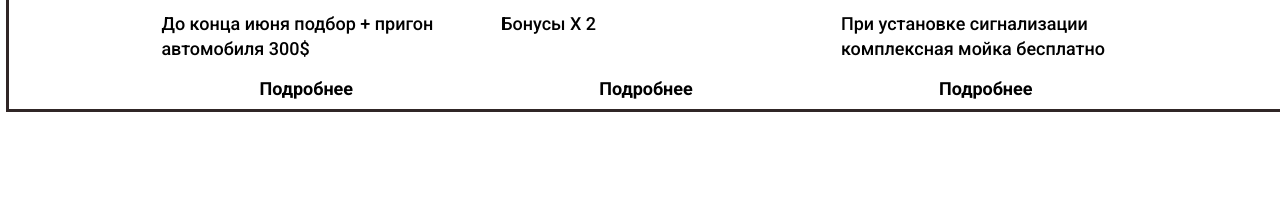
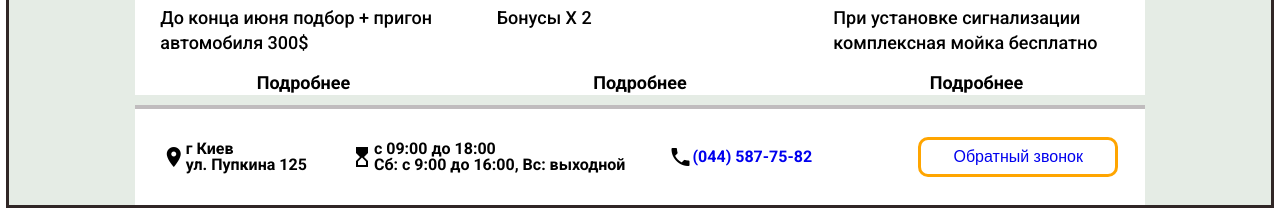
Before and after one commit to Kostya-pixel/Auto-Service-website, a website: page app/index.html in a window 1280 px wide. Shown: the part 2017-2225 px from the top of the page. Before the commit the page ends 2129 px from the top, so only its background shows below. Drawn offline with nearby package versions, Linux system fonts and the light colour scheme; files that its build step writes are made by us from their sources.

Commit message:
added footer content

```diff
--- a/app/index.html
+++ b/app/index.html
@@ -150,21 +150,36 @@
 
         </div>
 
-
-      </div>
       <footer class="footer__block-flex">
         <div class="footer__contacts">
-          <div class="footer__address"></div>
-          <div class="footer__working-hours"></div>
-          <div class="footer__phone-number"></div>
-          <div class="footer__btn-callback"></div>
+          <div class="footer__address">
+            <span class="material-icons">
+              place
+              </span>
+            <p>г Киев <br>ул. Пупкина 125</p>
+          </div>
+          <div class="footer__working-hours">
+            <span class="material-icons">
+              hourglass_top
+              </span>
+            <p>с 09:00 до 18:00<br>Сб: с 9:00 до 16:00, Вс: выходной</p>
+          </div>
+          <div class="footer__phone-number">
+            <span class="material-icons">
+              phone
+              </span>
+            <p> <a href="#">(044) 587-75-82</a></p>
+          </div>
+          <div class="footer__btn-callback">
+            <button class="btn__callback"><a href="#">Обратный звонок</a></button>
+          </div>
         </div>
       </footer>
+      </div>
 
 
 
 
-      <!-- <img class="bgd__image" src="https://i.pinimg.com/originals/30/bd/56/30bd5660a47b6be96e4cbdf153c711ce.jpg" alt="bgd"> -->
 
   </div>
 
--- a/app/styles/style.scss
+++ b/app/styles/style.scss
@@ -24,12 +24,12 @@ a {
 }
 .wrapper{
     position: absolute;
-    box-sizing: content-box;
+    box-sizing: border-box;
     // padding-top: 124px;
     width: 100%;
-    height: 2000px;
+    // height: 2500px;
     border: 6px solid rgb(240, 1, 1);
-    background-color: rgb(229, 236, 229);
+    // background-color: rgb(229, 236, 229);
     // background-image: url(https://i.pinimg.com/originals/30/bd/56/30bd5660a47b6be96e4cbdf153c711ce.jpg);
 
 
@@ -105,7 +105,7 @@ a {
 
  }
 
- .header__btn-callback {
+ .header__btn-callback, .footer__btn-callback {
     display: flex;
     width: 200px;
     border-radius: 10px;
@@ -169,11 +169,12 @@ a {
     position: absolute;
     box-sizing: border-box;
     width: 100%;
-    height: 100%;
+    // height: 100%;
     display: flex;
     flex-direction: column;
    align-items: center;
     border: 3px solid rgb(48, 38, 38);
+    background-color: rgb(229, 236, 229);
  & h2{
     margin-top: 15px;
     padding: 0;
@@ -184,7 +185,7 @@ a {
     margin-top: 15px;
     width: 80%;
     height: 900px;
-    border: 3px solid rgb(18, 204, 34);
+    // border: 3px solid rgb(18, 204, 34);
     background-color: white;
   }
   .block__price-content{
@@ -262,16 +263,18 @@ a {
     width: 100%;
     // border: 3px solid rgb(247, 197, 33);
       & a{
+          box-sizing: border-box;
         font-weight: 700;
         font-size: 18px;
         line-height: 25px;
         color: #000;
         &:hover{
             color: rgb(253, 6, 6);
-            border-top: 3px solid rgb(253, 7, 7);
+            border-top: 1px solid rgb(253, 7, 7);
         }
       }
   }
+
  }
 
  .block__content{
@@ -318,7 +321,49 @@ a {
         }
     }
  }
+ .footer__block-flex{
+    display: flex;
+    align-items: center;
+    flex-wrap: wrap;
+    margin-top: 10px;
+    box-sizing: border-box;
+    border-top: 4px solid  rgb(192, 188, 190);
+    background-color: white;
+    width: 80%;
+    height: 100px;
+    // border: 3px solid blue;
+    & .footer__contacts{
+        display: flex;
+        width: 100%;
+        height: 40px;
+        margin: 5px;
+        justify-content: space-around;
+    }
+  }
+  .footer__address, .footer__working-hours,
+  .footer__phone-number {
+    display: flex;
+    align-items: center;
+    font-weight: 700;
+    font-size: $fz;
+    // border: 2px solid red;
+
+  }
 }
+
+
+
+
+
+
+
+
+
+
+
+
+
+
 
 // медиазапросы___________________________________________________
 
```
